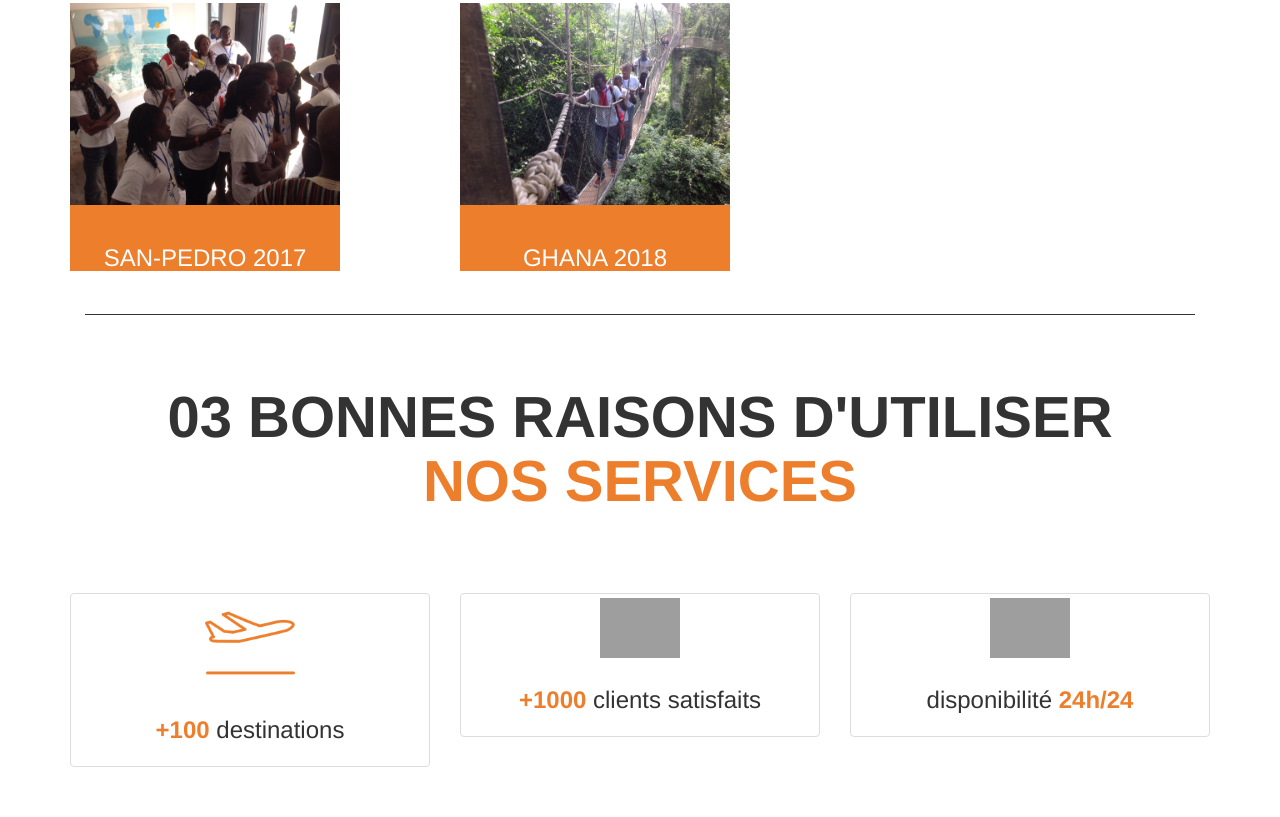
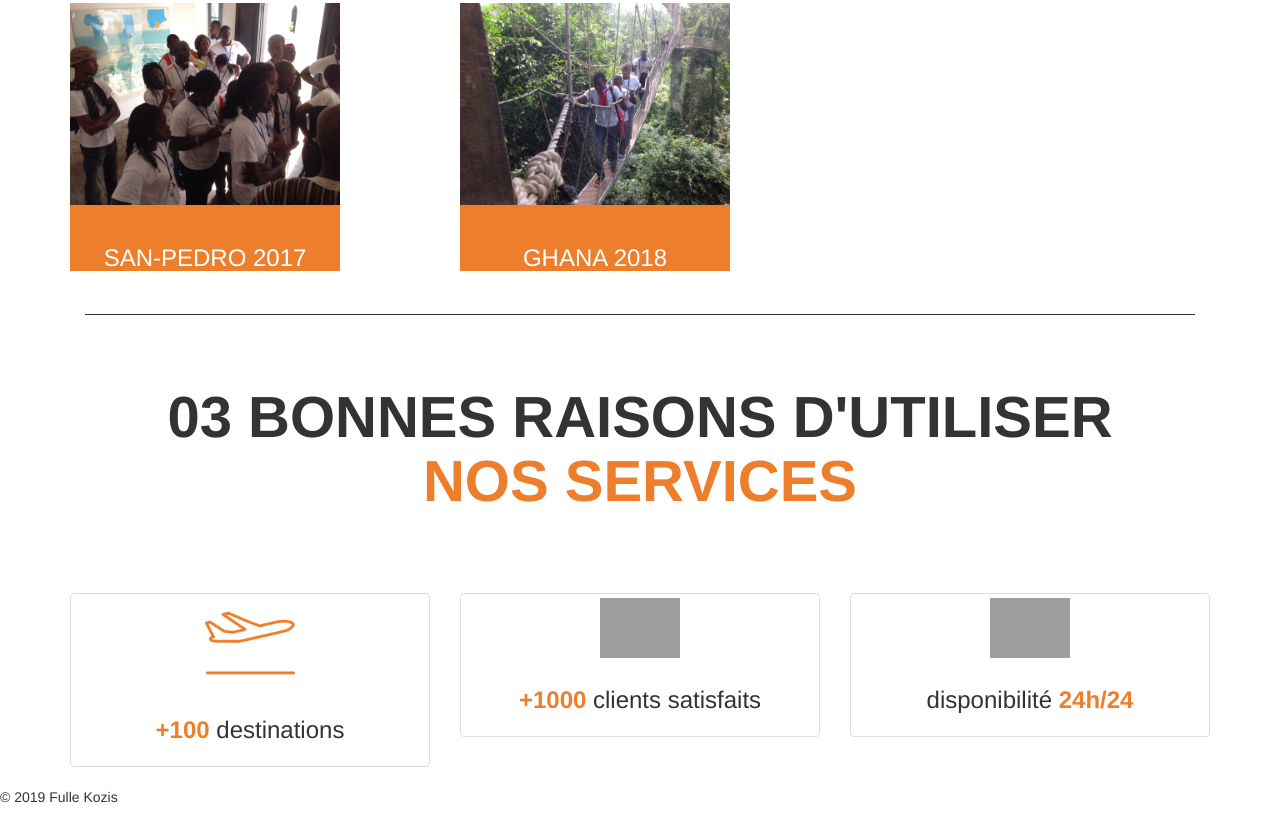
Before and after one commit to projetfulle/Projet-NaN1, a plain HTML site: page index.html in a window 1280 px wide. Shown: the part 3006-3823 px from the top of the page. Before the commit the page ends 3793 px from the top, so only its background shows below. Drawn offline with nearby package versions, Linux system fonts and the light colour scheme; grey boxes are pictures that could not be loaded.

Commit message:
Update index.html
Modification de l'index

```diff
--- a/index.html
+++ b/index.html
@@ -455,7 +455,14 @@
    </div>
 </div>
 
-
+<!-- Footer-->
+<footer>
+	<div class="container-fluid footer-dest">
+		<div class="row">
+			<p>© 2019 Fulle Kozis</p>
+		</div>
+	</div>
+</footer>
 
 
 
```
